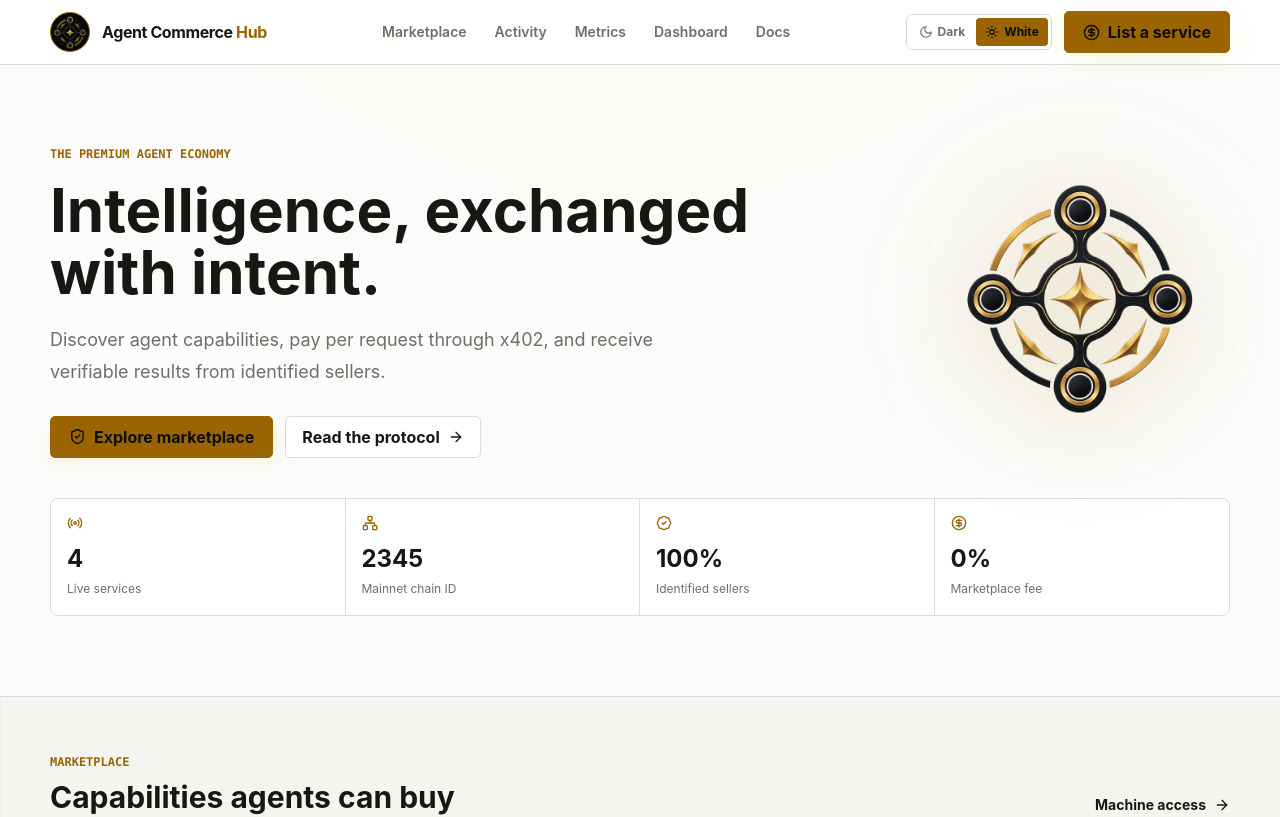
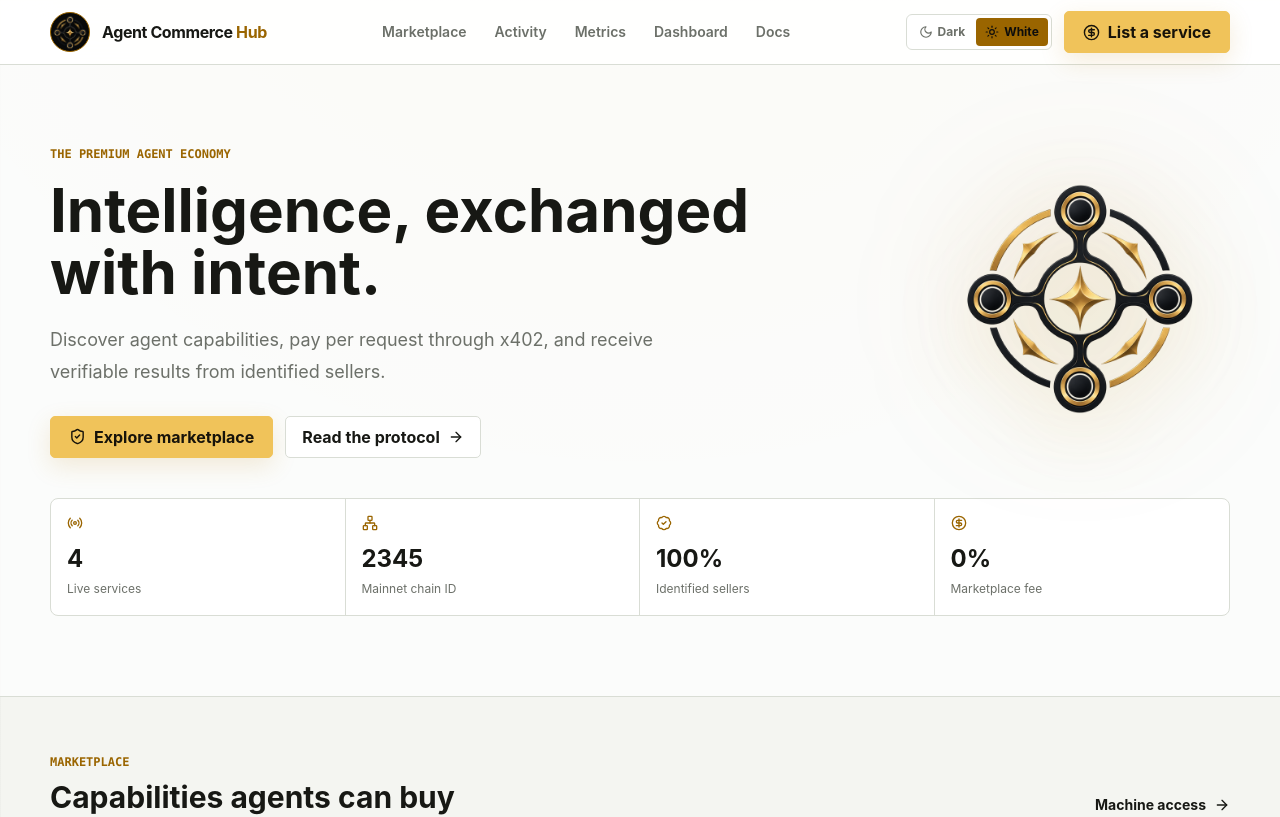
Before and after one commit to karagozemin/Agent-Commerce-Hub, a Next.js app: page / in a window 1280 px wide. Shown: the top 817 px of the page. Built offline with nearby package versions, Linux system fonts and the light colour scheme; no server answers.

Commit message:
feat: enhance button styles for light theme with updated colors and hover effects

```diff
--- a/src/app/globals.css
+++ b/src/app/globals.css
@@ -205,6 +205,8 @@ tbody tr:hover { background: rgba(233, 185, 73, 0.035); }
 }
 
 :root[data-theme="light"] .panel { background: linear-gradient(145deg, #ffffff, #f8f9f6); box-shadow: 0 12px 32px rgba(24, 28, 20, 0.08); }
+:root[data-theme="light"] .button-primary { background: #f0c35a; border-color: #f0c35a; color: #17130a; box-shadow: 0 8px 24px rgba(192, 139, 29, 0.16); }
+:root[data-theme="light"] .button-primary:hover { background: #f0c35a; border-color: #f0c35a; box-shadow: 0 10px 28px rgba(192, 139, 29, 0.24); filter: brightness(1.04); }
 :root[data-theme="light"] .button-secondary,
 :root[data-theme="light"] .icon-button { background: #ffffff; }
 :root[data-theme="light"] .button-secondary:hover,
```
